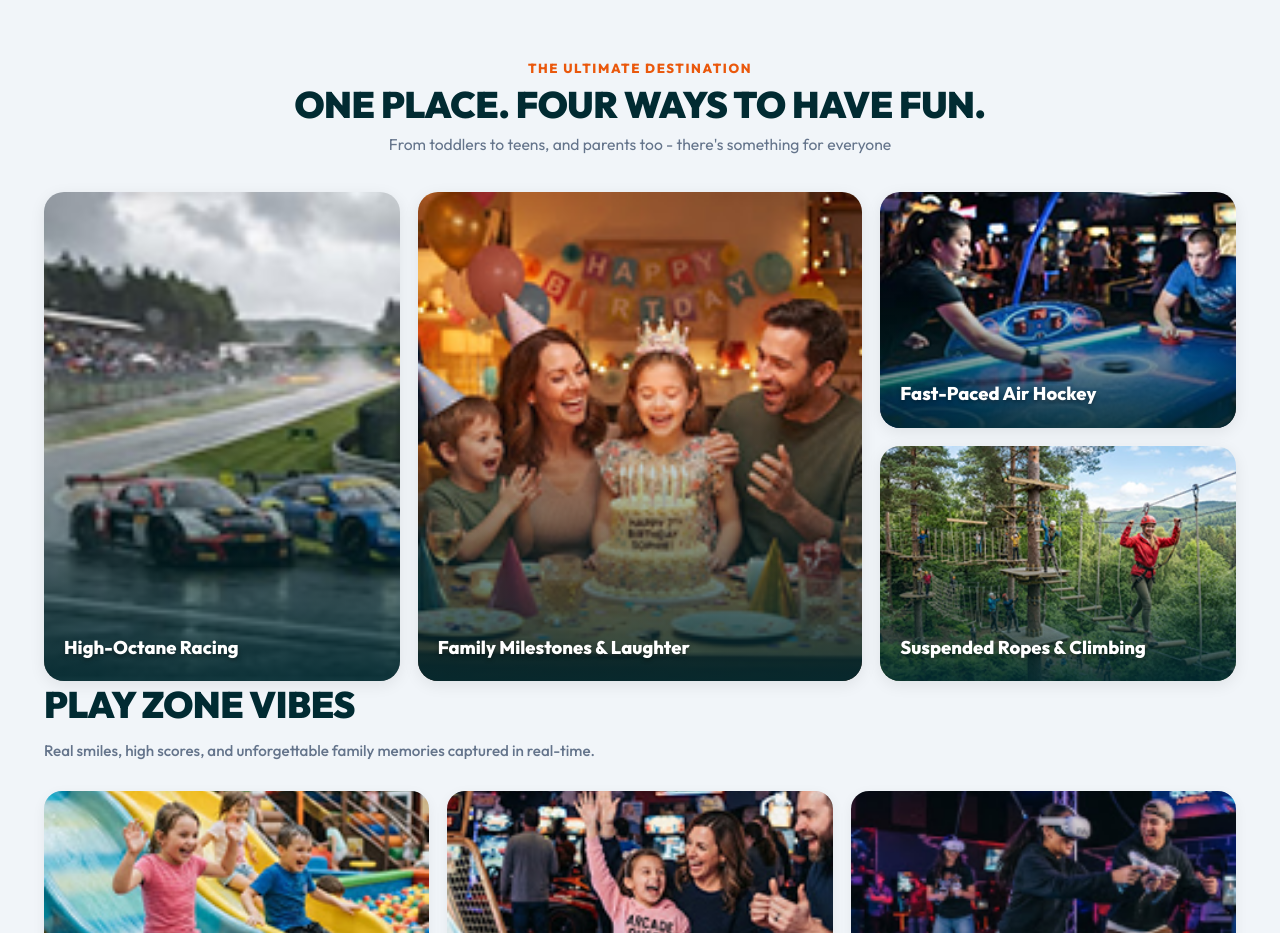
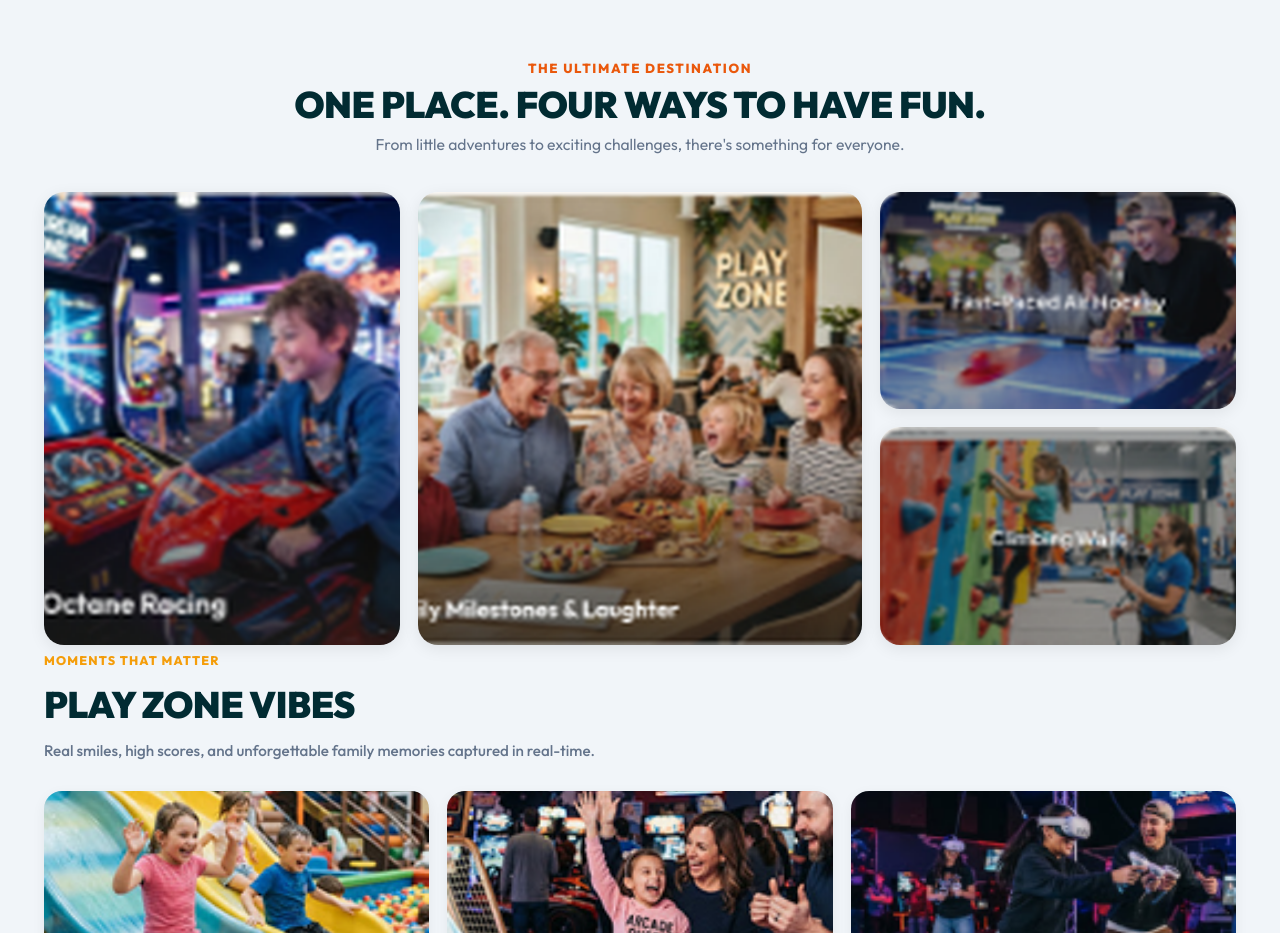
Before and after one commit to meselhy2003-svg/kids-area-booking-, a React (Vite) app: page / in a window 1280 px wide. Shown: the part 1980-2913 px from the top of the page. Built offline with nearby package versions, Linux system fonts and the light colour scheme; a web font is replaced by a local one.

Commit message:
Auto-sync: update project files [9/24/2026, 16:32:23]

```diff
--- a/src/components/DesktopHomePage.jsx
+++ b/src/components/DesktopHomePage.jsx
@@ -329,40 +329,28 @@
             <span className="desktop-section-tag">THE ULTIMATE DESTINATION</span>
             <h2 className="desktop-section-title">ONE PLACE. FOUR WAYS TO HAVE FUN.</h2>
             <p className="desktop-section-subtitle">
-              From toddlers to teens, and parents too - there's something for everyone
+              From little adventures to exciting challenges, there's something for everyone.
             </p>
           </div>
 
           <div className="desktop-mosaic-grid">
             {/* Left Card: High-Octane Racing */}
             <div className="mosaic-card left-card" onClick={() => setActiveTab('challenge')}>
-              <img src="/photo/kid-area-pic/High-Octane Racing.png" alt="High-Octane Racing" />
-              <div className="mosaic-overlay">
-                <h3>High-Octane Racing</h3>
-              </div>
+              <img src="/photo/kid-area-pic/mosaic-card-1.png" alt="High-Octane Racing" />
             </div>
 
             {/* Center Card: Family Dining Table */}
             <div className="mosaic-card center-card" onClick={() => openModal('restaurant-menu')}>
-              <img src="/photo/kid-area-pic/Family birthday party celebration with cake.png" alt="Family Milestones & Laughter" />
-              <div className="mosaic-overlay">
-                <h3>Family Milestones &amp; Laughter</h3>
-              </div>
+              <img src="/photo/kid-area-pic/mosaic-card-2.png" alt="Family Milestones & Laughter" />
             </div>
 
             {/* Right Column (2 stacked cards) */}
             <div className="mosaic-right-col">
               <div className="mosaic-card right-card-top" onClick={() => setActiveTab('challenge')}>
-                <img src="/photo/kid-area-pic/Fast-Paced Air Hockey.png" alt="Fast-Paced Air Hockey" />
-                <div className="mosaic-overlay">
-                  <h3>Fast-Paced Air Hockey</h3>
-                </div>
+                <img src="/photo/kid-area-pic/mosaic-card-3.png" alt="Fast-Paced Air Hockey" />
               </div>
               <div className="mosaic-card right-card-bottom" onClick={() => setActiveTab('adventure')}>
-                <img src="/photo/kid-area-pic/High ropes suspended course.png" alt="High Ropes & Climbing" />
-                <div className="mosaic-overlay">
-                  <h3>Suspended Ropes &amp; Climbing</h3>
-                </div>
+                <img src="/photo/kid-area-pic/mosaic-card-4.png" alt="Climbing Walls" />
               </div>
             </div>
           </div>
```
